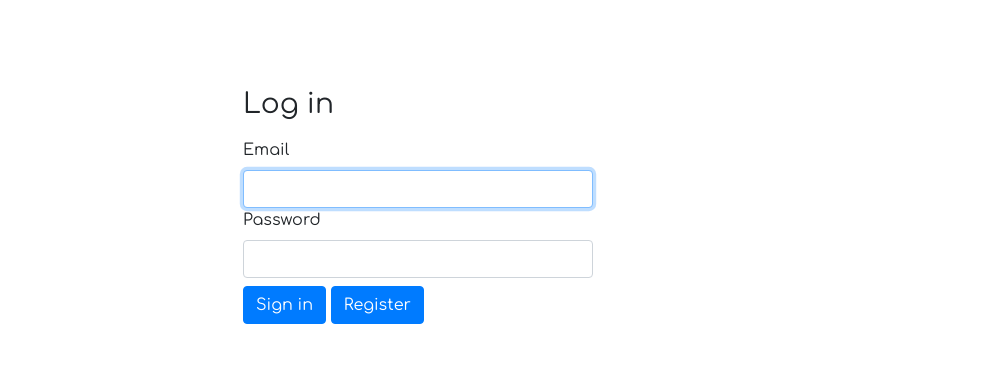
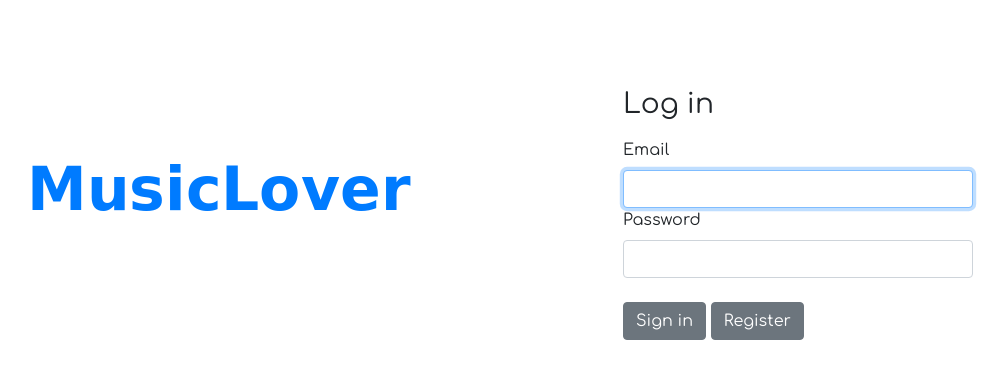
Before and after one commit to KenSerikawa/musicblog, a Symfony app: template templates/security/login.html.twig in a window 1280 px wide. Shown: the top 379 px of the page, without its empty margins (222-1230 px from the left). Run offline with Twig, Linux system fonts and the light colour scheme; the template is opened without the code that fills it, so the values that code supplies are empty; some libraries are stand-ins or nearby versions; some web fonts are replaced.

Commit message:
Add new header

```diff
--- a/templates/security/login.html.twig
+++ b/templates/security/login.html.twig
@@ -4,7 +4,14 @@
 
 {% block body %}
 <div class="row mt-5">
-    <div class="col-4">
+    <div class="col-8 mt-4 pt-3 ">
+        <div class="mt-5 text-center">
+            <h1 class="ml7 mt-4">
+                <span class="text-wrapper">
+                    <a id="brand"class="navbar-brand letters" href="{{path('post.index')}}">MusicLover</a>
+                </span>
+            </h1>
+        </div>
     </div>
     <div class="col-4 mt-4 pt-3">
         <form method="post">
@@ -38,17 +45,16 @@
                     </label>
                 </div>
             #}
+            <div class="mt-3">
+                <button class="btn btn-secondary mt-2" type="submit">
+                    Sign in
+                </button>
 
-            <button class="btn btn-primary mt-2" type="submit">
-                Sign in
-            </button>
-
-            <a role="button" class="btn btn-primary mt-2 text-white" href="{{ path('app_register')}}">
-                Register
-            </a>
+                <a role="button" class="btn btn-secondary mt-2 text-white" href="{{ path('app_register')}}">
+                    Register
+                </a>
+            </div>
         </form>
-    </div>
-    <div class="col-4">
     </div>
 </div>
 
```
